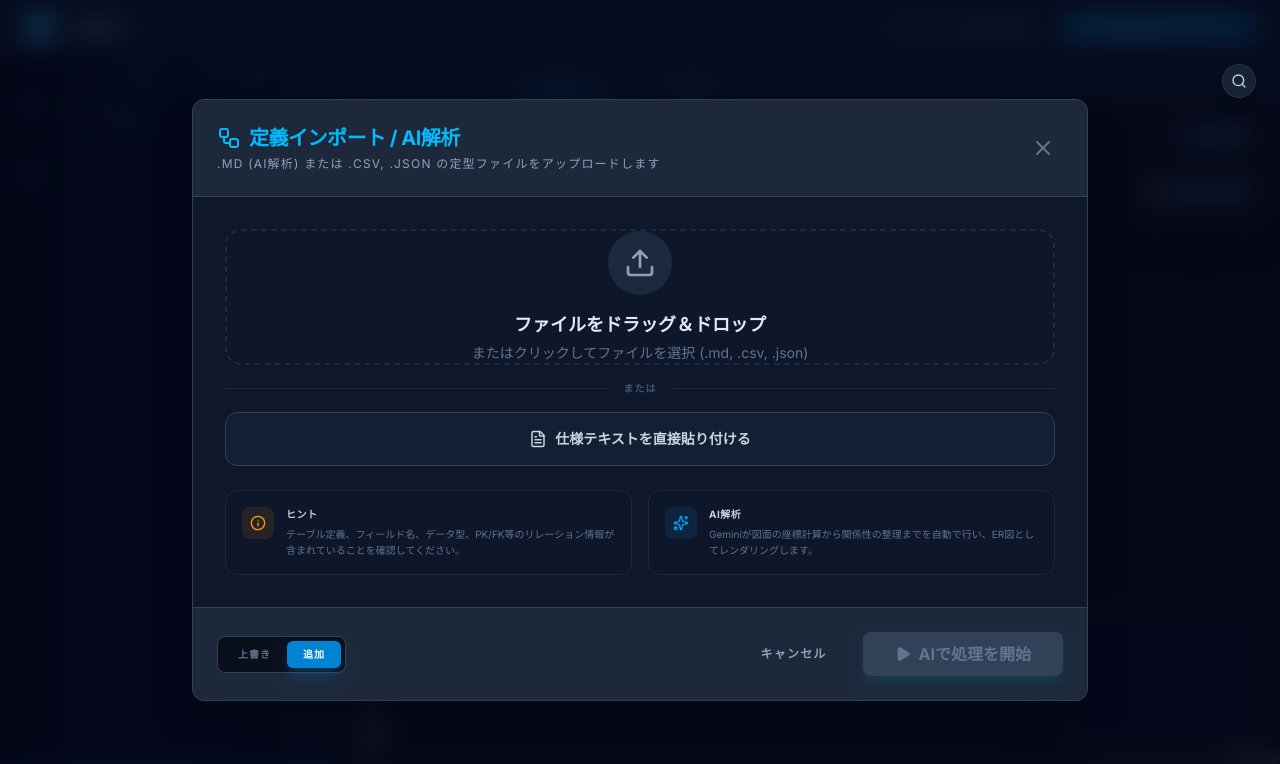
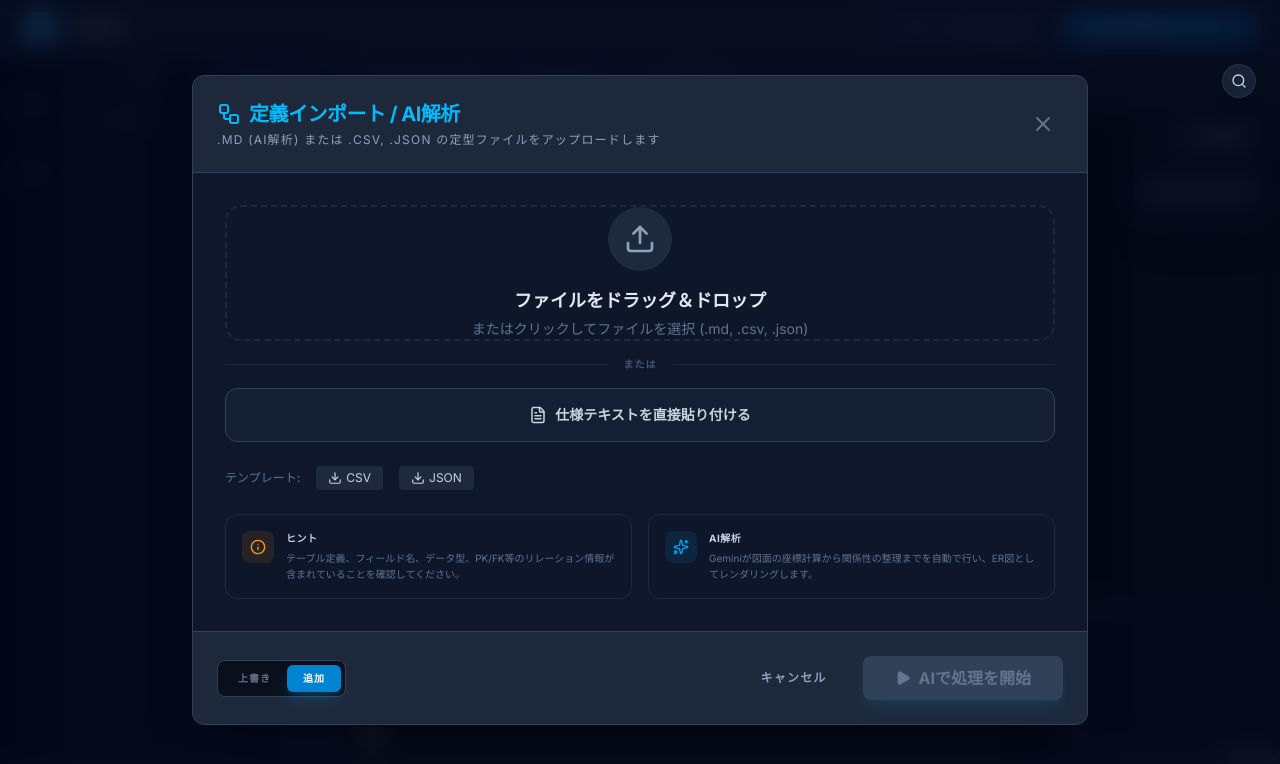
Before and after one commit to h-nema-oknw/DBEW, a Next.js app: page / in a window 1280 px wide. Both pictures are taken after a click on the button "インポート (.md/csv/json)". Shown: the top 764 px of the page. Built offline with nearby package versions, Linux system fonts and the light colour scheme.

Commit message:
feat: Add import template download buttons
Adds buttons to download CSV and JSON templates for importing data. This simplifies the process for users to understand the expected import format.

```diff
--- a/app/page.tsx
+++ b/app/page.tsx
@@ -2062,6 +2062,30 @@ export default function Home() {
                     >
                       <FileText size={18} /> 仕様テキストを直接貼り付ける
                     </button>
+
+                    <div className="flex items-center gap-4 mt-2">
+                       <p className="text-xs text-slate-500 font-medium">テンプレート:</p>
+                       <button
+                         onClick={() => {
+                           const csv = 'Table, Description, Field, Type, Length, PK, Nullable, FK, Notes\nusers, User table, id, INT, 11, true, false, false, Primary Key\nusers, User table, name, VARCHAR, 255, false, true, false, User Name';
+                           const blob = new Blob([csv], { type: 'text/csv;charset=utf-8;' });
+                           saveAs(blob, 'template.csv');
+                         }}
+                         className="px-3 py-1 bg-slate-800 text-slate-300 hover:bg-slate-700 rounded text-xs transition-colors flex items-center gap-1"
+                       >
+                         <Download size={14}/> CSV
+                       </button>
+                       <button
+                         onClick={() => {
+                           const json = '[\n  {\n    "name": "users",\n    "description": "User table",\n    "fields": [\n      {\n        "name": "id",\n        "type": "INT",\n        "length": "11",\n        "isPrimaryKey": true,\n        "isNullable": false,\n        "isForeignKey": false,\n        "notes": "Primary Key"\n      }\n    ]\n  }\n]';
+                           const blob = new Blob([json], { type: 'application/json' });
+                           saveAs(blob, 'template.json');
+                         }}
+                         className="px-3 py-1 bg-slate-800 text-slate-300 hover:bg-slate-700 rounded text-xs transition-colors flex items-center gap-1"
+                       >
+                         <Download size={14}/> JSON
+                       </button>
+                    </div>
                   </div>
                 ) : (
                   <div className="flex-1 flex flex-col gap-4 overflow-hidden">
```
